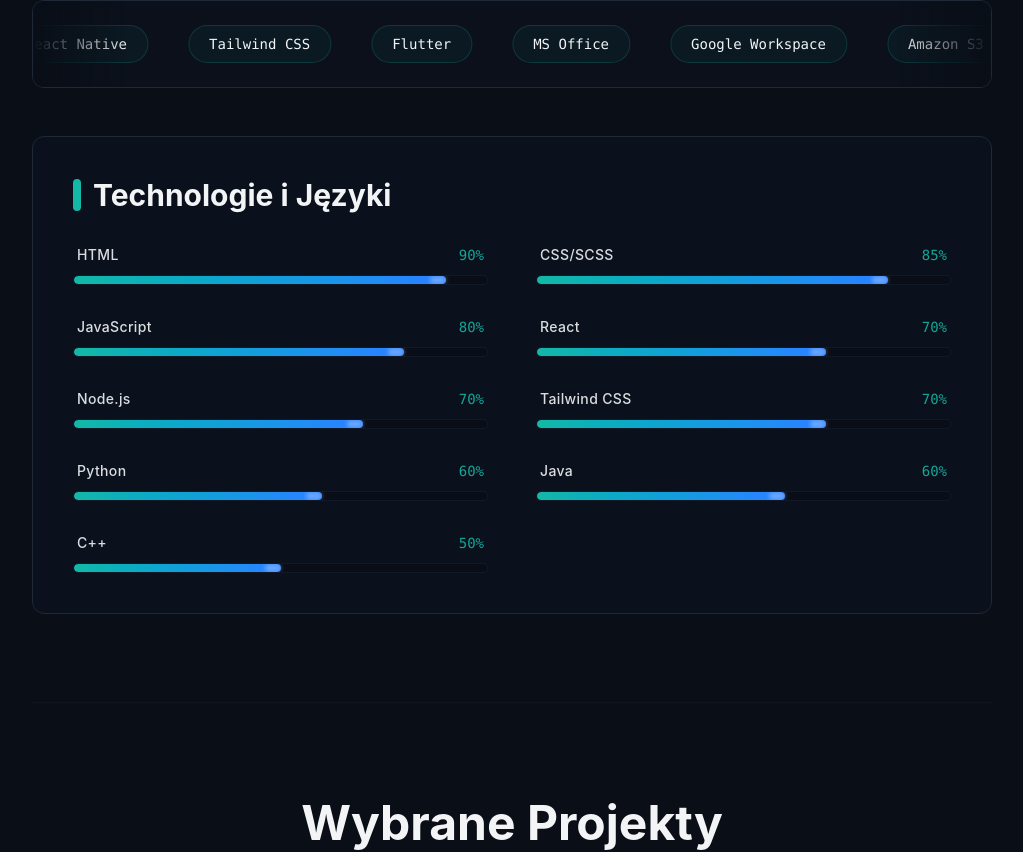
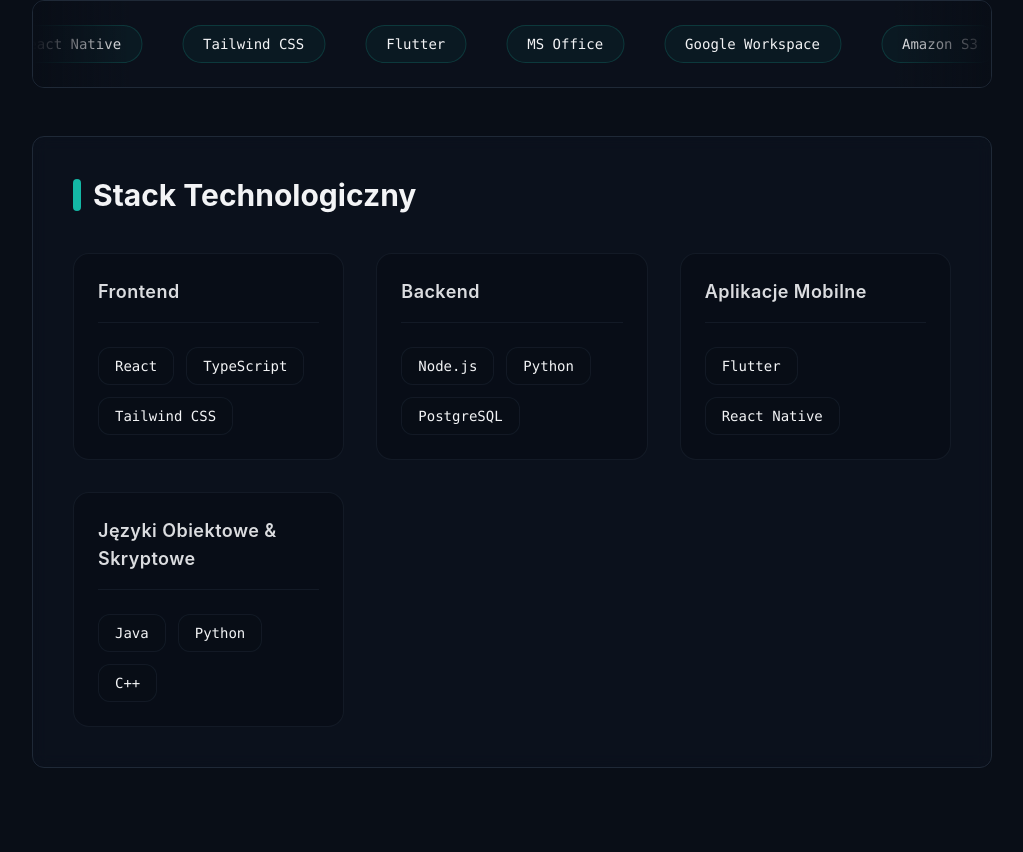
Before and after one commit to DawOrl/portfolio_web, a Next.js app: page / in a window 1280 px wide. Shown: the part 1278-2130 px from the top of the page, without its empty margins (128-1151 px from the left). Built offline with nearby package versions, Linux system fonts and the light colour scheme.

Commit message:
refactor: restructure TechStack component to categorize skills for better organization

```diff
--- a/src/components/blocks/TechStack.tsx
+++ b/src/components/blocks/TechStack.tsx
@@ -1,45 +1,59 @@
 "use client";
 import { motion } from "framer-motion";
 
-const skills = [
-  { name: "HTML", level: 90 },
-  { name: "CSS/SCSS", level: 85 },
-  { name: "JavaScript", level: 80 },
-  { name: "React", level: 70 },
-  { name: "Node.js", level: 70 },
-  { name: "Tailwind CSS", level: 70 },
-  { name: "Python", level: 60 },
-  { name: "Java", level: 60 },
-  { name: "C++", level: 50 },
+// Logiczny podział technologii bez sztucznych procentów
+const skillCategories = [
+  {
+    title: "Frontend",
+    skills: ["React", "TypeScript", "Tailwind CSS"],
+  },
+  {
+    title: "Backend",
+    skills: ["Node.js", "Python", "PostgreSQL"],
+  },
+  {
+    title: "Aplikacje Mobilne",
+    skills: ["Flutter", "React Native"],
+  },
+  {
+    title: "Języki Obiektowe & Skryptowe",
+    skills: ["Java", "Python", "C++"],
+  }
 ];
 
 export function TechStack() {
   return (
-    <div className="w-full bg-card/40 border border-border rounded-xl p-6 md:p-10 backdrop-blur-sm hover:border-primary/30 transition-colors duration-500">
-      <div className="flex items-center gap-3 mb-8">
+    <div className="w-full bg-card/40 border border-border rounded-xl p-6 md:p-10 backdrop-blur-sm">
+      <div className="flex items-center gap-3 mb-10">
         <div className="h-8 w-2 bg-primary rounded-full"></div>
-        <h2 className="text-2xl md:text-3xl font-bold text-foreground">Technologie i Języki</h2>
+        <h2 className="text-2xl md:text-3xl font-bold text-foreground">Stack Technologiczny</h2>
       </div>
 
-      <div className="grid grid-cols-1 md:grid-cols-2 gap-x-12 gap-y-8">
-        {skills.map((skill, index) => (
-          <div key={index} className="flex flex-col gap-2.5">
-            <div className="flex justify-between text-sm font-medium px-1">
-              <span className="text-foreground/90 tracking-wide">{skill.name}</span>
-              <span className="text-primary/90 font-mono">{skill.level}%</span>
+      <div className="grid grid-cols-1 md:grid-cols-3 gap-6 lg:gap-8">
+        {skillCategories.map((category, idx) => (
+          <motion.div
+            key={idx}
+            initial={{ opacity: 0, y: 20 }}
+            whileInView={{ opacity: 1, y: 0 }}
+            viewport={{ once: true }}
+            transition={{ duration: 0.6, delay: idx * 0.15 }}
+            className="flex flex-col p-6 rounded-2xl bg-black/20 border border-border/50 hover:border-primary/40 hover:shadow-[0_0_20px_rgba(20,184,166,0.05)] transition-all duration-500"
+          >
+            <h3 className="text-lg font-semibold text-foreground/90 mb-6 tracking-wide border-b border-border/50 pb-4">
+              {category.title}
+            </h3>
+
+            <div className="flex flex-wrap gap-3">
+              {category.skills.map((skill, skillIdx) => (
+                <span
+                  key={skillIdx}
+                  className="px-4 py-2 text-sm font-mono text-muted-foreground bg-background/50 border border-border/50 rounded-lg hover:text-primary hover:border-primary/50 hover:bg-primary/10 transition-colors duration-300 cursor-default"
+                >
+                  {skill}
+                </span>
+              ))}
             </div>
-            <div className="h-2.5 w-full bg-background/80 rounded-full overflow-hidden border border-border/50">
-              <motion.div
-                initial={{ width: 0 }}
-                whileInView={{ width: `${skill.level}%` }}
-                viewport={{ once: true, margin: "-50px" }}
-                transition={{ duration: 1.2, delay: index * 0.1, ease: "easeOut" }}
-                className="h-full bg-linear-to-r from-primary to-blue-500 rounded-full relative"
-              >
-                <div className="absolute right-0 top-0 bottom-0 w-4 bg-white/30 blur-[2px] rounded-full"></div>
-              </motion.div>
-            </div>
-          </div>
+          </motion.div>
         ))}
       </div>
     </div>
```
